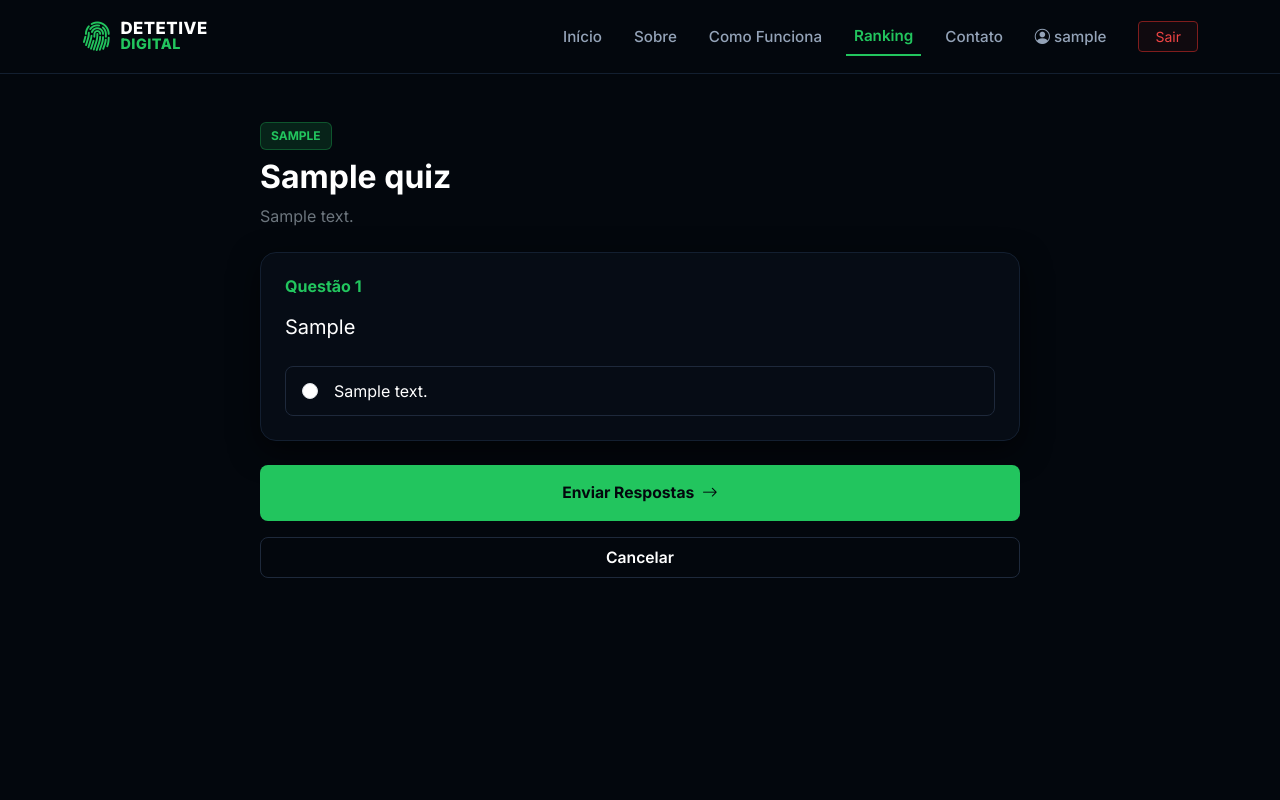
After one commit to olivanaluiza/DetetiveDigital, a Django app: page /quiz/1/ in a window 1280 px wide. The commit adds this page. Run offline with Django 5.2, Linux system fonts and the light colour scheme; a user stored in the database is signed in; tables that the repository leaves empty hold one stand-in row (values such as "Sample post").

Commit message:
Add files via upload

```diff
--- a/app/static/css/style.css
+++ b/app/static/css/style.css
@@ -401,3 +401,49 @@ body.fundo-dark {
     border-color: #ef4444;
     color: #ffffff;
 }
+
+/* ==========================================================================
+   SEÇÃO DO QUIZ (Integrado com o design system do site)
+   ========================================================================== */
+   .card-quiz-wrapper {
+    background-color: #060c15;
+    border: 1px solid #131f30;
+    border-radius: 16px;
+    box-shadow: 0 10px 30px rgba(0, 0, 0, 0.6);
+}
+
+.card-pergunta {
+    background-color: #0d1726;
+    border: 1px solid #1e293b;
+    border-radius: 12px;
+}
+
+.opcao-quiz {
+    background-color: #060c15;
+    border: 1px solid #1e293b;
+    border-radius: 8px;
+    padding: 12px 16px;
+    transition: all 0.2s ease;
+    cursor: pointer;
+}
+
+.opcao-quiz:hover {
+    border-color: #22c55e;
+    background-color: rgba(34, 197, 94, 0.05);
+}
+
+.opcao-quiz input[type="radio"]:checked + .form-check-label {
+    color: #22c55e;
+    font-weight: 600;
+}
+
+.badge-nivel {
+    background-color: rgba(34, 197, 94, 0.15);
+    color: #22c55e;
+    border: 1px solid rgba(34, 197, 94, 0.3);
+    font-size: 0.75rem;
+    padding: 4px 10px;
+    border-radius: 6px;
+    text-transform: uppercase;
+    font-weight: 700;
+}
--- a/app/templates/index.html
+++ b/app/templates/index.html
@@ -44,7 +44,7 @@
                     <a class="nav-link" href="#">Como Funciona</a>
                 </li>
                 <li class="nav-item">
-                    <a class="nav-link" href="#">Tipos de Golpes</a>
+                    <a class="nav-link" href="{% url 'quizzes' %}">Quizzes</a>
                 </li>
                 <li class="nav-item">
                     <a class="nav-link" href="#">Ranking</a>
--- /dev/null
+++ b/app/templates/quizzes.html
@@ -0,0 +1,189 @@
+{% load static %}
+<!DOCTYPE html>
+<html lang="pt-br">
+<head>
+    <meta charset="UTF-8">
+    <meta name="viewport" content="width=device-width, initial-scale=1.0">
+    <title>Quizzes - Detetive Digital</title>
+
+    <!-- Bootstrap CSS & Icons -->
+    <link href="https://cdn.jsdelivr.net/npm/bootstrap@5.3.0/dist/css/bootstrap.min.css" rel="stylesheet">
+    <link rel="stylesheet" href="https://cdn.jsdelivr.net/npm/bootstrap-icons@1.10.5/font/bootstrap-icons.css">
+
+    <!-- CSS do Projeto -->
+    <link rel="stylesheet" href="{% static 'css/style.css' %}">
+</head>
+<body class="fundo-dark d-flex flex-column min-vh-100">
+
+    <!-- ================= NAVBAR IDÊNTICA AO INDEX ================= -->
+    <nav class="navbar navbar-expand-lg border-bottom border-dark py-3">
+        <div class="container">
+            <a class="navbar-brand d-flex align-items-center gap-2" href="{% url 'index' %}">
+                <i class="bi bi-fingerprint logo-icon"></i>
+                <div class="logo-texto">
+                    <span class="marca-topo">DETETIVE</span>
+                    <span class="marca-base">DIGITAL</span>
+                </div>
+            </a>
+            <button class="navbar-toggler border-0 text-white" type="button" data-bs-toggle="collapse" data-bs-target="#navbarNav">
+                <i class="bi bi-list fs-2"></i>
+            </button>
+            <div class="collapse navbar-collapse" id="navbarNav">
+                <ul class="navbar-nav ms-auto align-items-center gap-3 mt-3 mt-lg-0">
+                    <li class="nav-item">
+                        <a class="nav-link" href="{% url 'index' %}">Início</a>
+                    </li>
+                    <li class="nav-item">
+                        <a class="nav-link" href="#">Sobre</a>
+                    </li>
+                    <li class="nav-item">
+                        <a class="nav-link" href="#">Como Funciona</a>
+                    </li>
+                    <li class="nav-item">
+                        <a class="nav-link active-link" href="#">Ranking</a>
+                    </li>
+                    <li class="nav-item">
+                        <a class="nav-link" href="#">Contato</a>
+                    </li>
+                    {% if user.is_authenticated %}
+                        <li class="nav-item">
+                            <a class="nav-link d-flex align-items-center gap-1" href="{% url 'perfil' %}">
+                                <i class="bi bi-person-circle"></i> {{ user.username }}
+                            </a>
+                        </li>
+                        <li class="nav-item">
+                            <a class="btn btn-outline-danger btn-sm px-3 ms-lg-2" href="{% url 'logout' %}">Sair</a>
+                        </li>
+                    {% else %}
+                        <li class="nav-item">
+                            <a class="btn btn-entrar" href="{% url 'login' %}">Entrar</a>
+                        </li>
+                        <li class="nav-item">
+                            <a class="btn btn-cadastrar" href="{% url 'cadastro' %}">Cadastrar</a>
+                        </li>
+                    {% endif %}
+                </ul>
+            </div>
+        </div>
+    </nav>
+
+    <!-- ================= CONTEÚDO PRINCIPAL ================= -->
+    <main class="container py-5 flex-grow-1">
+
+        <!-- 1. TELA DE RESULTADO DO QUIZ -->
+        {% if pontuacao is not None %}
+            <div style="max-width: 760px;" class="mx-auto">
+                <div class="card-quiz-wrapper p-4 p-md-5 text-center mb-4">
+                    <i class="bi bi-trophy-fill display-4 text-verde mb-3"></i>
+                    <h2 class="fw-bold mb-1">Resultado do Quiz</h2>
+                    <p class="text-secondary mb-4">{{ quiz.titulo }}</p>
+
+                    <div class="display-2 fw-bold text-verde mb-2">
+                        {{ pontuacao }} <span class="fs-4 text-secondary">/ {{ total }}</span>
+                    </div>
+                    <p class="text-light fs-5 mb-0">Você acertou <strong>{{ pontuacao }}</strong> de <strong>{{ total }}</strong> questões.</p>
+                </div>
+
+                <h4 class="fw-bold mb-3 text-verde fs-5">Explicação das Questões</h4>
+
+                {% for pergunta in perguntas %}
+                    <div class="card-pergunta p-4 mb-3">
+                        <h6 class="fw-bold text-white mb-2">
+                            <i class="bi bi-question-circle text-verde me-2"></i>{{ pergunta.enunciado }}
+                        </h6>
+                        <p class="mb-0 text-secondary fs-7">
+                            <strong class="text-white">Explicação:</strong> {{ pergunta.explicacao }}
+                        </p>
+                    </div>
+                {% endfor %}
+
+                <div class="d-flex flex-column flex-sm-row gap-3 mt-4">
+                    <a href="{% url 'quizzes' %}" class="btn btn-verde-acao py-2 flex-grow-1">
+                        <i class="bi bi-controller me-1"></i> Voltar para Quizzes
+                    </a>
+                    <a href="{% url 'index' %}" class="btn btn-outline-acao py-2">
+                        Início
+                    </a>
+                </div>
+            </div>
+
+        <!-- 2. TELA DE RESPONDER O QUIZ -->
+        {% elif quiz %}
+            <div style="max-width: 760px;" class="mx-auto">
+                <div class="mb-4">
+                    <span class="badge-nivel d-inline-block mb-2">{{ quiz.nivel }}</span>
+                    <h2 class="fw-bold text-white mb-2">{{ quiz.titulo }}</h2>
+                    <p class="text-secondary fs-6">{{ quiz.descricao }}</p>
+                </div>
+
+                <form method="POST">
+                    {% csrf_token %}
+
+                    {% for pergunta in perguntas %}
+                        <div class="card-quiz-wrapper p-4 mb-4">
+                            <h5 class="fw-bold text-verde fs-6 mb-3">Questão {{ forloop.counter }}</h5>
+                            <p class="fs-5 text-white mb-4">{{ pergunta.enunciado }}</p>
+
+                            <div class="d-flex flex-column gap-3">
+                                {% for alternativa in pergunta.alternativa_set.all %}
+                                    <label class="opcao-quiz d-flex align-items-center gap-3">
+                                        <input class="form-check-input mt-0" type="radio" name="pergunta_{{ pergunta.id_pergunta }}" value="{{ alternativa.id_alternativa }}" required>
+                                        <span class="form-check-label text-white fs-6">{{ alternativa.texto }}</span>
+                                    </label>
+                                {% endfor %}
+                            </div>
+                        </div>
+                    {% empty %}
+                        <div class="alert alert-dark text-secondary border-secondary">Este quiz ainda não possui perguntas cadastradas.</div>
+                    {% endfor %}
+
+                    {% if perguntas %}
+                        <button type="submit" class="btn btn-verde-acao w-100 py-3 fw-bold mb-3">
+                            Enviar Respostas <i class="bi bi-arrow-right ms-1"></i>
+                        </button>
+                    {% endif %}
+
+                    <a href="{% url 'quizzes' %}" class="btn btn-outline-acao w-100 py-2">Cancelar</a>
+                </form>
+            </div>
+
+        <!-- 3. LISTAGEM DE QUIZZES -->
+        {% else %}
+            <div class="mb-5">
+                <h2 class="titulo-hero fs-2 text-white mb-2">Quizzes de Segurança</h2>
+                <p class="subtitulo-hero">Escolha um teste e coloque seus conhecimentos em prática contra ameaças virtuais.</p>
+            </div>
+
+            <div class="row g-4">
+                {% for item in quizzes %}
+                    <div class="col-12 col-md-6 col-lg-4">
+                        <div class="card-quiz-wrapper p-4 h-100 d-flex flex-column justify-content-between">
+                            <div>
+                                <div class="d-flex justify-content-between align-items-start mb-3">
+                                    <h5 class="fw-bold text-white fs-5 mb-0">{{ item.titulo }}</h5>
+                                    <span class="badge-nivel">{{ item.nivel }}</span>
+                                </div>
+                                <p class="text-secondary fs-7 mb-4">{{ item.descricao }}</p>
+                            </div>
+                            <a href="{% url 'quiz_detalhe' pk=item.pk %}" class="btn btn-verde-acao w-100 py-2">
+                                Iniciar Quiz <i class="bi bi-arrow-right ms-1"></i>
+                            </a>
+                        </div>
+                    </div>
+                {% empty %}
+                    <div class="col-12">
+                        <div class="card-quiz-wrapper p-4 text-center text-secondary">
+                            <i class="bi bi-exclamation-circle fs-3 text-verde mb-2 d-block"></i>
+                            Nenhum quiz disponível no momento.
+                        </div>
+                    </div>
+                {% endfor %}
+            </div>
+        {% endif %}
+
+    </main>
+
+    <!-- Bootstrap JS -->
+    <script src="https://cdn.jsdelivr.net/npm/bootstrap@5.3.0/dist/js/bootstrap.bundle.min.js"></script>
+</body>
+</html>
--- a/app/views.py
+++ b/app/views.py
@@ -70,3 +70,44 @@ class LogoutView(View):
     def get(self, request, *args, **kwargs):
         logout(request)
         return redirect('index')
+
+class QuizzesView(LoginRequiredMixin, View):
+    def get(self, request, *args, **kwargs):
+        quizzes = Quiz.objects.all()
+        # Chama a Tela 3 (Lista)
+        return render(request, 'quizzes.html', {'quizzes': quizzes})
+
+
+class QuizDetalheView(LoginRequiredMixin, View):
+    def get(self, request, pk, *args, **kwargs):
+        quiz = get_object_or_404(Quiz, pk=pk)
+        perguntas = Pergunta.objects.filter(quiz=quiz)
+        # Chama a Tela 2 (Perguntas)
+        return render(request, 'quizzes.html', {'quiz': quiz, 'perguntas': perguntas})
+
+    def post(self, request, pk, *args, **kwargs):
+        quiz = get_object_or_404(Quiz, pk=pk)
+        perguntas = Pergunta.objects.filter(quiz=quiz)
+
+        pontuacao = 0
+        for pergunta in perguntas:
+            alternativa_id = request.POST.get(f'pergunta_{pergunta.id_pergunta}')
+            if alternativa_id:
+                if Alternativa.objects.filter(id_alternativa=alternativa_id, correta=True).exists():
+                    pontuacao += 1
+
+        usuario_db = Usuario.objects.filter(email=request.user.email).first()
+        if usuario_db:
+            TentativaQuiz.objects.create(
+                usuario=usuario_db,
+                quiz=quiz,
+                pontuacao=pontuacao
+            )
+
+        # Chama a Tela 1 (Resultado)
+        return render(request, 'quizzes.html', {
+            'quiz': quiz,
+            'pontuacao': pontuacao,
+            'total': perguntas.count(),
+            'perguntas': perguntas
+        })
--- a/config/urls.py
+++ b/config/urls.py
@@ -10,4 +10,6 @@ urlpatterns = [
     path('cadastro/', CadastroView.as_view(), name='cadastro'),
     path('perfil/', PerfilView.as_view(), name='perfil'),
     path('logout/', LogoutView.as_view(), name='logout'),
+    path('quizzes/', QuizzesView.as_view(), name='quizzes'),
+    path('quiz/<int:pk>/', QuizDetalheView.as_view(), name='detalhe_quiz'),
 ]
```
